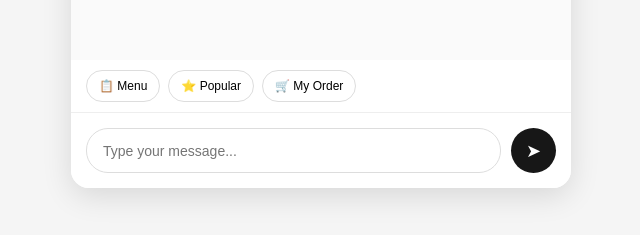
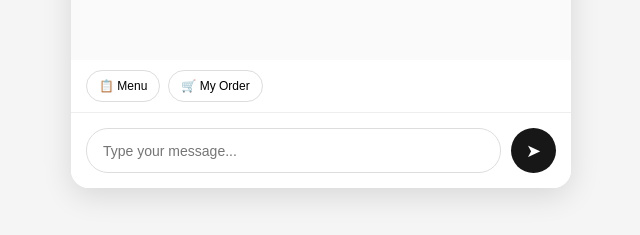
Before and after one commit to sakethvatti/restaurant-ai-chatbot, a plain HTML site: page index.html in a window 1280 px wide. Shown: the part 562-797 px from the top of the page, 319-959 px from the left. Drawn offline with Linux system fonts and the light colour scheme.

```diff
--- a/index.html
+++ b/index.html
@@ -235,11 +235,6 @@
         <button class="quick-button"
                 onclick="quickMessage('Show me the menu')">
             📋 Menu
-        </button>
-
-        <button class="quick-button"
-                onclick="quickMessage('What are your popular items?')">
-            ⭐ Popular
         </button>
 
         <button class="quick-button"
```
